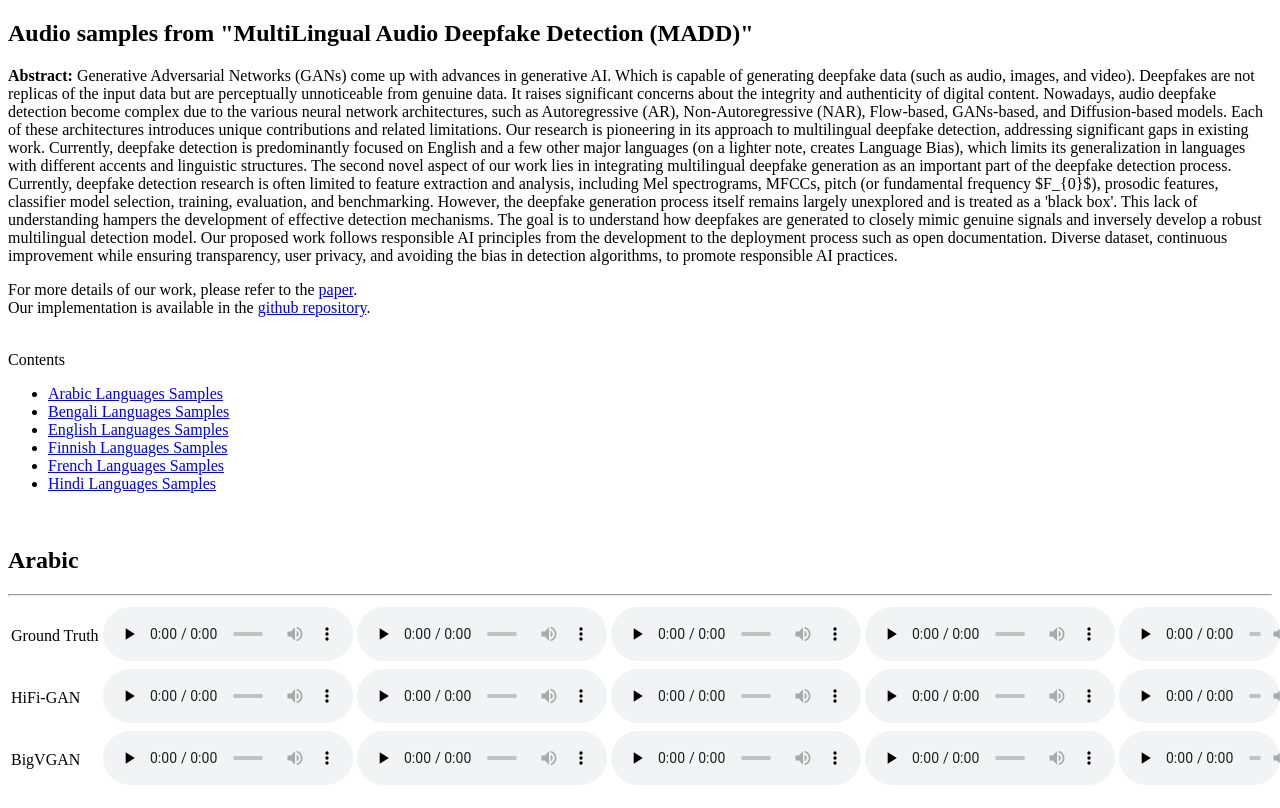
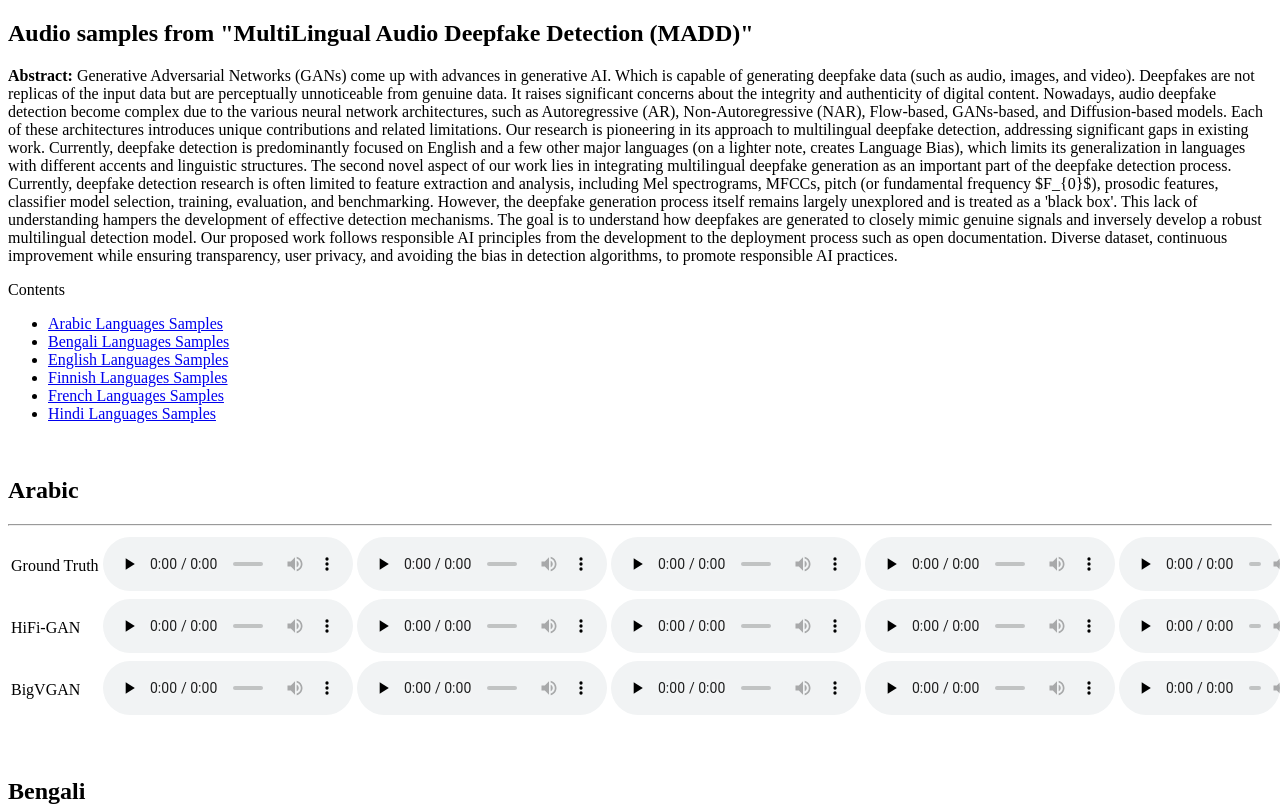
Before and after one commit to iamshreeji-copy1/MADD_MultiLingual_Audio_Deepfake_Detection_V1, a plain HTML site: page index.html in a window 1280 px wide. Shown: the top 808 px of the page. Drawn offline with Linux system fonts and the light colour scheme.

Commit message:
Update index.html

```diff
--- a/index.html
+++ b/index.html
@@ -29,9 +29,9 @@ Our research is pioneering in its approach to multilingual deepfake detection, a
     <p></p>
     </div>
 
-    <p>For more details of our work, please refer to the <a href="https://arxiv.org/abs/2010.05646">paper</a>.<br/>
+<!--     <p>For more details of our work, please refer to the <a href="https://arxiv.org/abs/2010.05646">paper</a>.<br/>
     Our implementation is available in the <a href="https://github.com/jik876/hifi-gan">github repository</a>.<br/><br/>
-    </p>
+    </p> -->
 
 
     <p class="toc_title">Contents</p>
```
